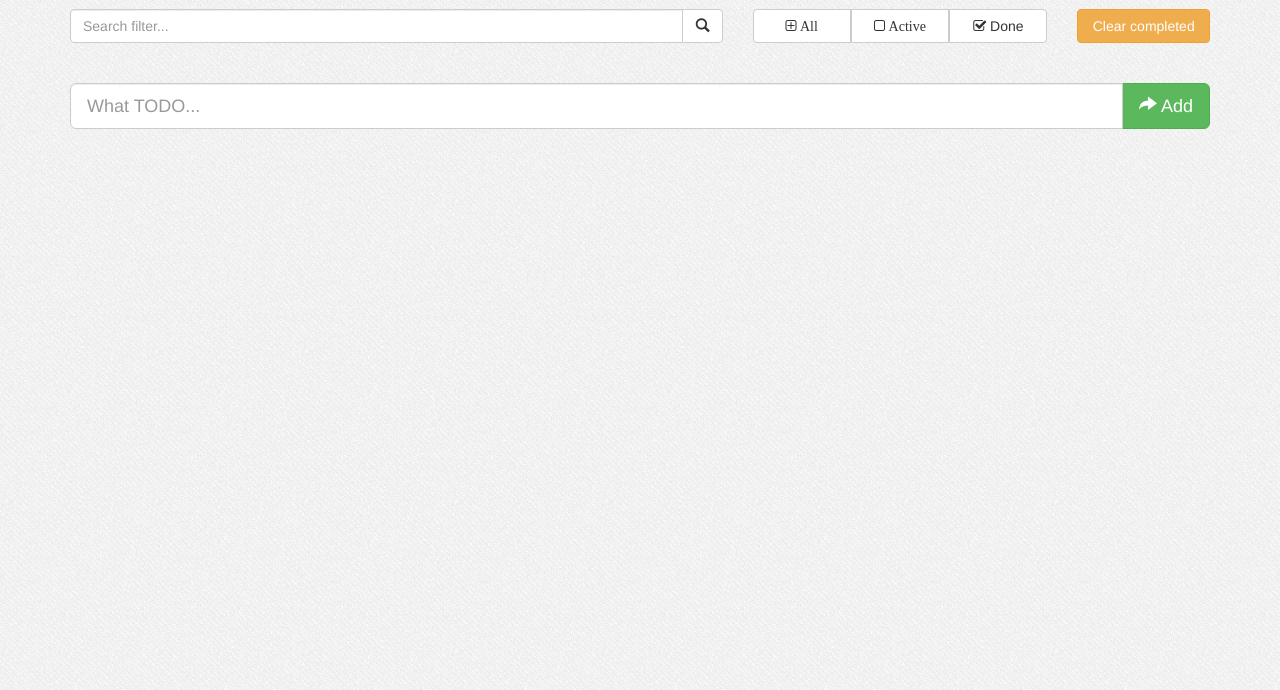
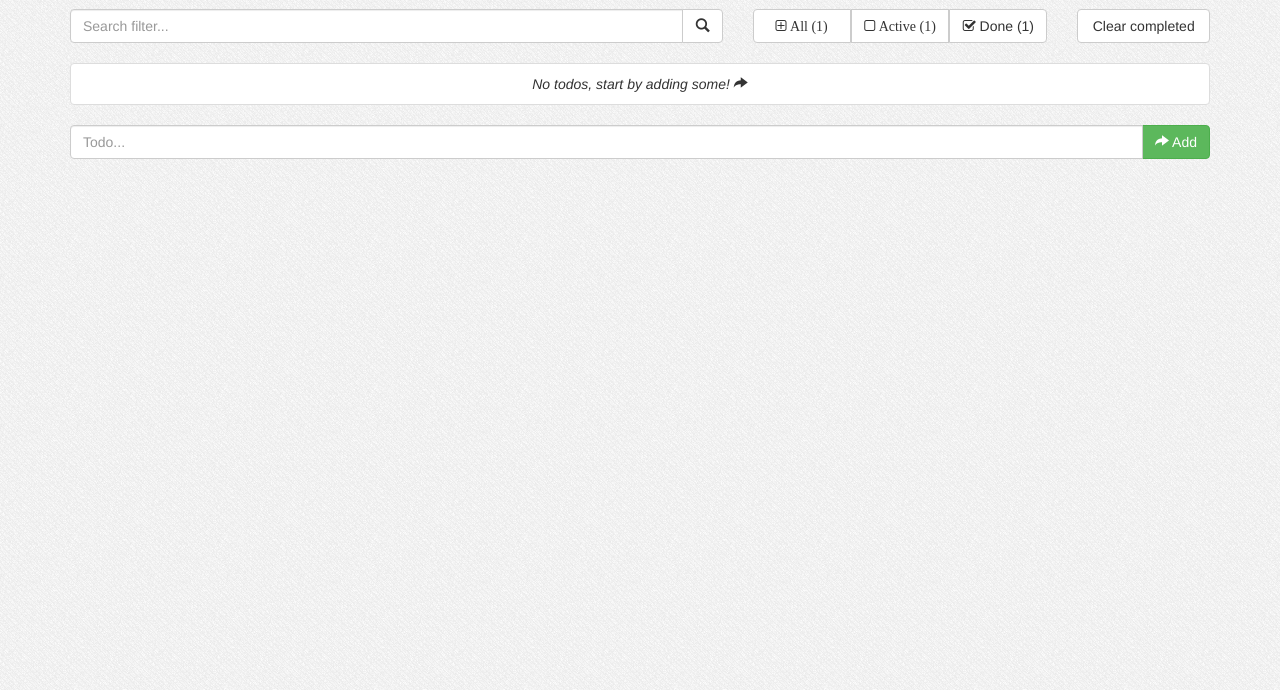
Before and after one commit to johnymachine/todoer, a plain HTML site: page index.html in a window 1280 px wide. Shown: the part 110-800 px from the top of the page. Drawn offline with Linux system fonts and the light colour scheme.

Commit message:
Additions to HTML

```diff
--- a/index.html
+++ b/index.html
@@ -43,18 +43,18 @@
             <div class="col-xs-12 col-sm-8">
               <div class="btn-group btn-group-justified" role="group" aria-label="...">
                 <div class="btn-group" role="group">
-                  <button type="button" class="btn btn-default"><span class="fa fa-plus-square-o"> All</button>
+                  <button type="button" class="btn btn-default"><span class="fa fa-plus-square-o"> All (1)</button>
                 </div>
                 <div class="btn-group" role="group">
-                  <button type="button" class="btn btn-default"><span class="fa fa-square-o"> Active</button>
+                  <button type="button" class="btn btn-default"><span class="fa fa-square-o"> Active (1)</button>
                 </div>
                 <div class="btn-group" role="group">
-                  <button type="button" class="btn btn-default"><span class="fa fa-check-square-o"></span> Done</button>
+                  <button type="button" class="btn btn-default"><span class="fa fa-check-square-o"></span> Done (1)</button>
                 </div>
               </div>
             </div>
             <div class="col-xs-12 col-sm-4">
-              <button type="button" class="btn btn-warning btn-block" ng-click="clearCompleted()">Clear completed</button>
+              <button type="button" class="btn btn-default btn-block" ng-click="clearCompleted()">Clear completed</button>
             </div>
           </div>
         </div>
@@ -64,6 +64,7 @@
       <div class="row">
         <div class="col-md-12">
           <ul class="list-group">
+            <li class="list-group-item text-center" ng-show="!todos.length"><em>No todos, start by adding some! </em><span class="glyphicon glyphicon-share-alt" aria-hidden="true"></span></li>
             <li class="list-group-item" ng-repeat="todo in todos track by $index">
               <input type="checkbox" ng-model="todo.completed"> {{todo.title}}
               <button type="button" class="close" aria-label="Remove" ng-click="deleteTodo()"><span aria-hidden="true">&times;</span>
@@ -71,11 +72,15 @@
             </li>
           </ul>
         </div>
+      </div>
+    </div>
+
         <div id="add-box">
+          <div class="row">
           <div class="col-md-12">
             <form ng-submit="addTodo()">
-              <div class="input-group input-group-lg">
-                <input type="text" class="form-control" placeholder="What TODO..." ng-model="newTodo">
+              <div class="input-group">
+                <input type="text" class="form-control" placeholder="Todo..." ng-model="newTodo">
                 <span class="input-group-btn">
                 <button class="btn btn-success" type="submit"><span class="glyphicon glyphicon-share-alt" aria-hidden="true"></span> Add
                 </button>
@@ -83,9 +88,8 @@
               </div>
             </form>
           </div>
+          </div>
         </div>
-      </div>
-    </div>
   </div>
   <!--
   <!-- jQuery (necessary for Bootstrap's JavaScript plugins) -->
```
